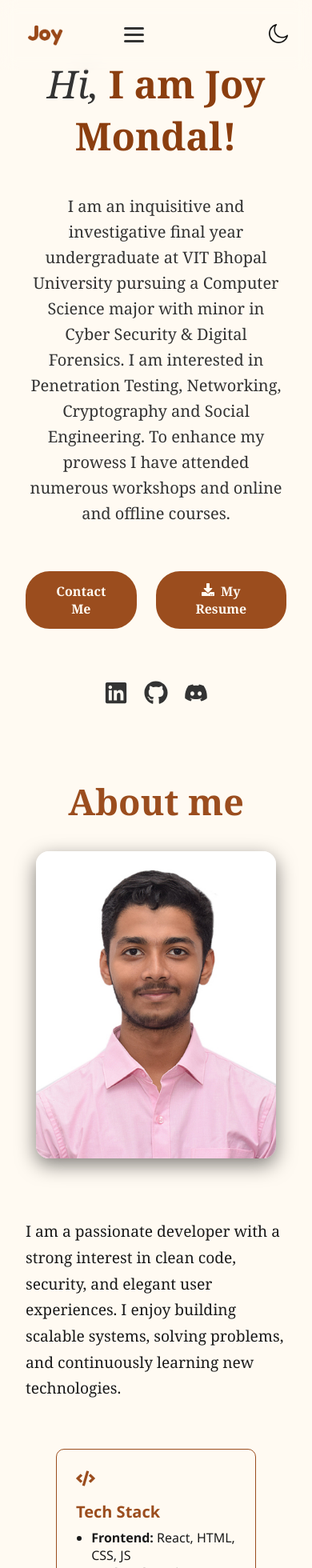
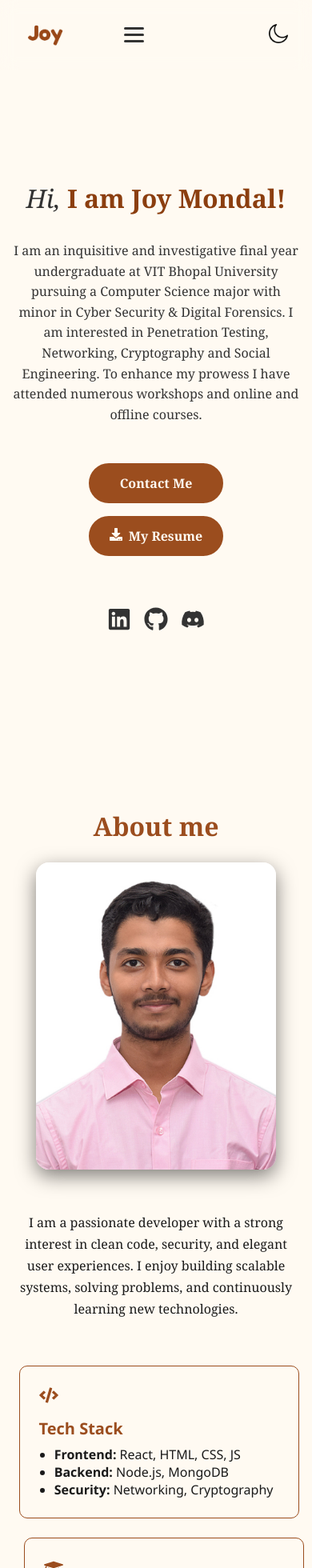
Before and after one commit to Atomic-Joy/Portfolio, a React (Create React App) app: page / in a window 390 px wide. Shown: the top 1960 px of the page at 80% size. Built offline with nearby package versions, Linux system fonts and the light colour scheme.

Commit message:
Updated for small devices

```diff
--- a/src/styles/About.css
+++ b/src/styles/About.css
@@ -107,3 +107,41 @@ body.dark-mode .info-card {
 .info-card p {
   margin: 0;
 }
+
+@media (max-width: 768px) {
+  .about-section {
+    padding: 3rem 1rem 2rem;
+  }
+
+  .about-section h2 {
+    font-size: 2rem;
+    margin-bottom: 1.5rem;
+  }
+
+  .about-content {
+    flex-direction: column;
+    align-items: center;
+    gap: 2rem;
+  }
+
+  .about-img {
+    width: 100%;
+    max-width: 300px;
+  }
+
+  .about-text {
+    font-size: 1rem;
+    text-align: center;
+  }
+
+  .about-cards {
+    flex-direction: column;
+    align-items: center;
+    width: 100%;
+  }
+
+  .info-card {
+    width: 100%;
+    max-width: 300px;
+  }
+}
--- a/src/styles/Contact.css
+++ b/src/styles/Contact.css
@@ -39,7 +39,7 @@
 
 .input-field,
 .textarea {
-  width: 99%;
+  width: 100%;
   box-sizing: border-box;
   padding: 0.8rem 1rem;
   border-radius: 1.2rem;
@@ -100,3 +100,13 @@
     margin: 1rem 0;
   }
 }
+
+@media (max-width: 768px) {
+  .contact-section {
+    gap: 2rem;
+  }
+
+  .glitch-wrapper {
+    height: 120px;
+  }
+}
--- a/src/styles/Footer.css
+++ b/src/styles/Footer.css
@@ -105,3 +105,9 @@
 .footer-copy a:hover {
   color: #8b3e0f;
 }
+
+@media (max-width: 768px) {
+  .footer {
+    padding: 2rem 1rem;
+  }
+}
--- a/src/styles/Hero.css
+++ b/src/styles/Hero.css
@@ -99,3 +99,35 @@
 .bounceIcon {
   animation: bounceSlow 2s infinite ease-in-out;
 }
+
+@media (max-width: 768px) {
+  .hero {
+    padding: 1rem;
+    margin-top: -100px; /* Adjust if header is smaller */
+  }
+
+  .hero h1 {
+    font-size: 2rem;
+  }
+
+  .hero p {
+    font-size: 1rem;
+    margin: 1rem 0;
+  }
+
+  .hero-buttons {
+    flex-direction: column;
+    gap: 1rem;
+    width: 100%;
+    max-width: 300px;
+  }
+
+  .hero-buttons button {
+    width: 100%;
+  }
+
+  .socials {
+    font-size: 1.5rem;
+    gap: 1rem;
+  }
+}
--- a/src/styles/Projects.css
+++ b/src/styles/Projects.css
@@ -133,3 +133,18 @@
   background: var(--sec);
   transform: scale(1.05);
 }
+
+@media (max-width: 768px) {
+  .projects-section {
+    padding: 2rem 0;
+  }
+
+  .projects-title {
+    font-size: 1.8rem;
+    margin-bottom: 1.5rem;
+  }
+
+  .project-name {
+    font-size: 1.25rem;
+  }
+}
```
